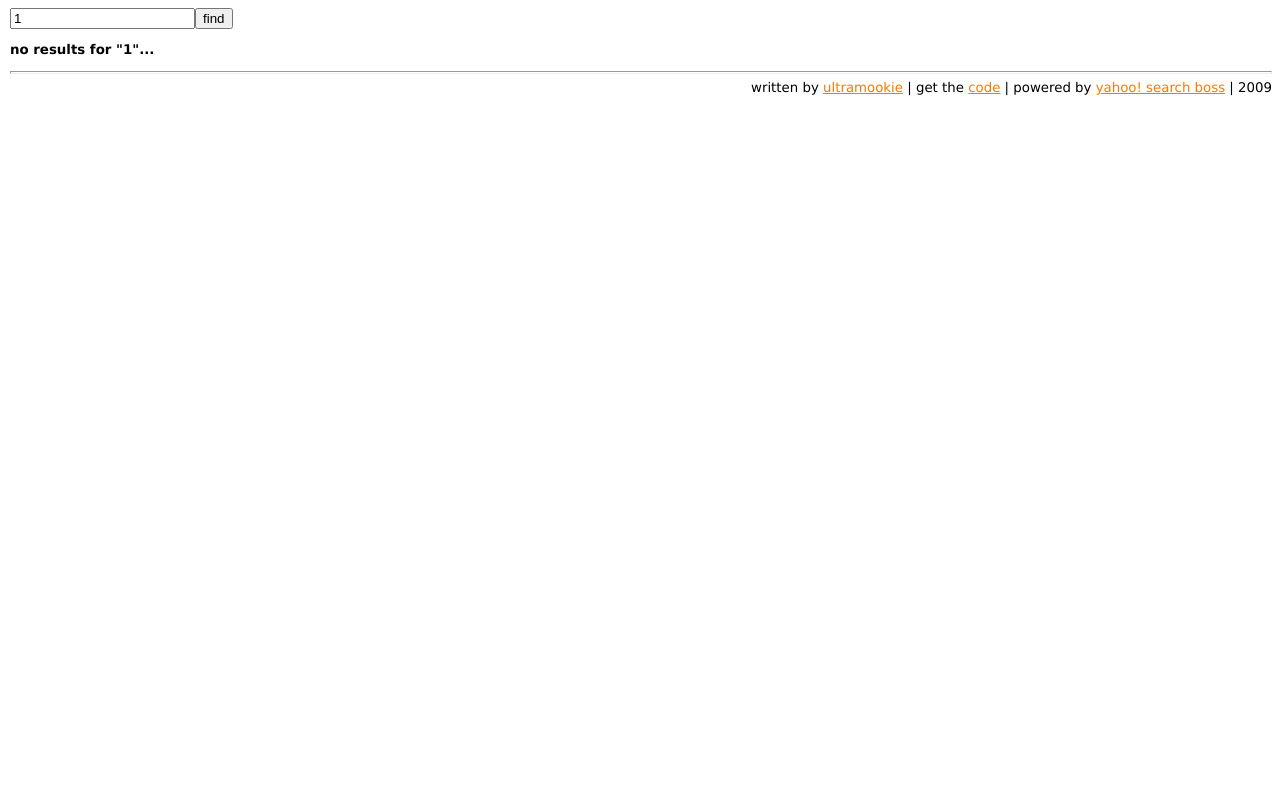
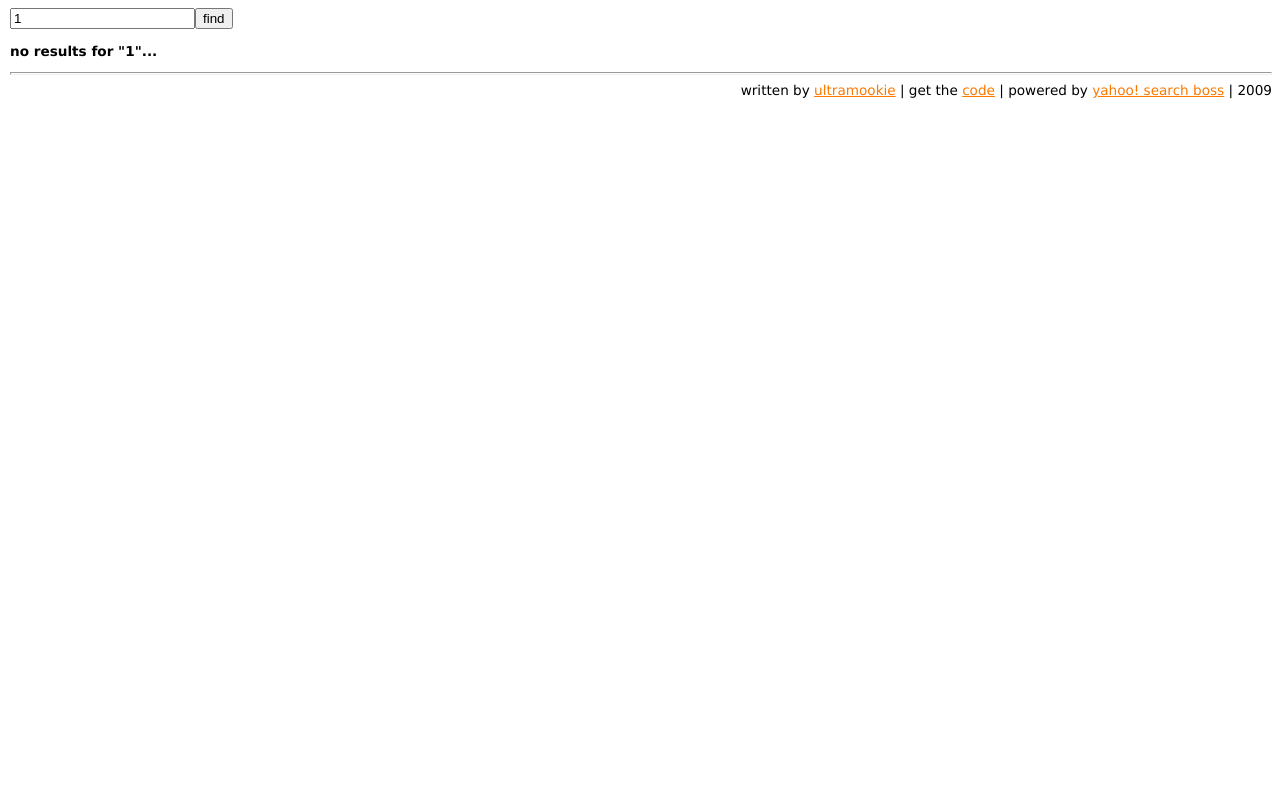
Before and after one commit to ultramookie/mookie-s-minisearch, a PHP site: page /?q=1 in a window 1280 px wide. Run offline with PHP 8.4, Linux system fonts and the light colour scheme; data that the repository does not hold is empty.

Commit message:
tweaked font size.

```diff
--- a/style.css
+++ b/style.css
@@ -1,5 +1,5 @@
 body {
-	font-size: 10pt;
+	font-size: 85%;
 	font-family: "Lucida Grande",Calibri,Arial,sans-serif;
 	color:#000000;
 	background:#FFFFFF;
```
